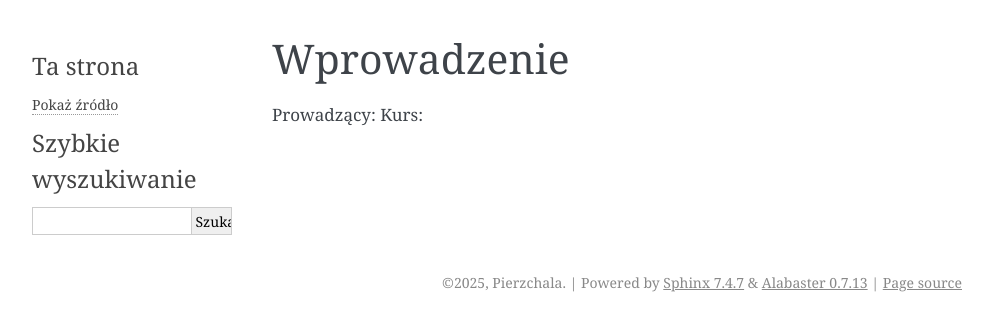
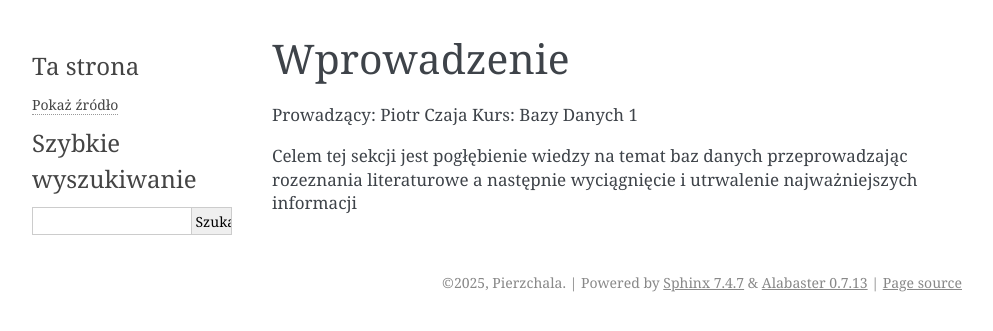
Before and after one commit to Potu123/Sprawozdanie, a Sphinx documentation site: the page built from source/rozdzial1/index.rst, in a window 1280 px wide. Shown: the top 331 px of the page, without its empty margins (148-1141 px from the left). Built offline with Sphinx 7.4.7, drawn with Linux system fonts in a browser that asks for light colours; pages that are not in the unit, such as notebooks, are missing from menus.

Commit message:
dodanie wstępu

```diff
--- a/source/rozdzial1/index.rst
+++ b/source/rozdzial1/index.rst
@@ -1,7 +1,8 @@
-
 Wprowadzenie
 ==================
 
 
-Prowadzący:
-Kurs:
+Prowadzący: Piotr Czaja
+Kurs: Bazy Danych 1
+
+Celem tej sekcji jest pogłębienie wiedzy na temat baz danych przeprowadzając rozeznania literaturowe a następnie wyciągnięcie i utrwalenie najważniejszych informacji
```
